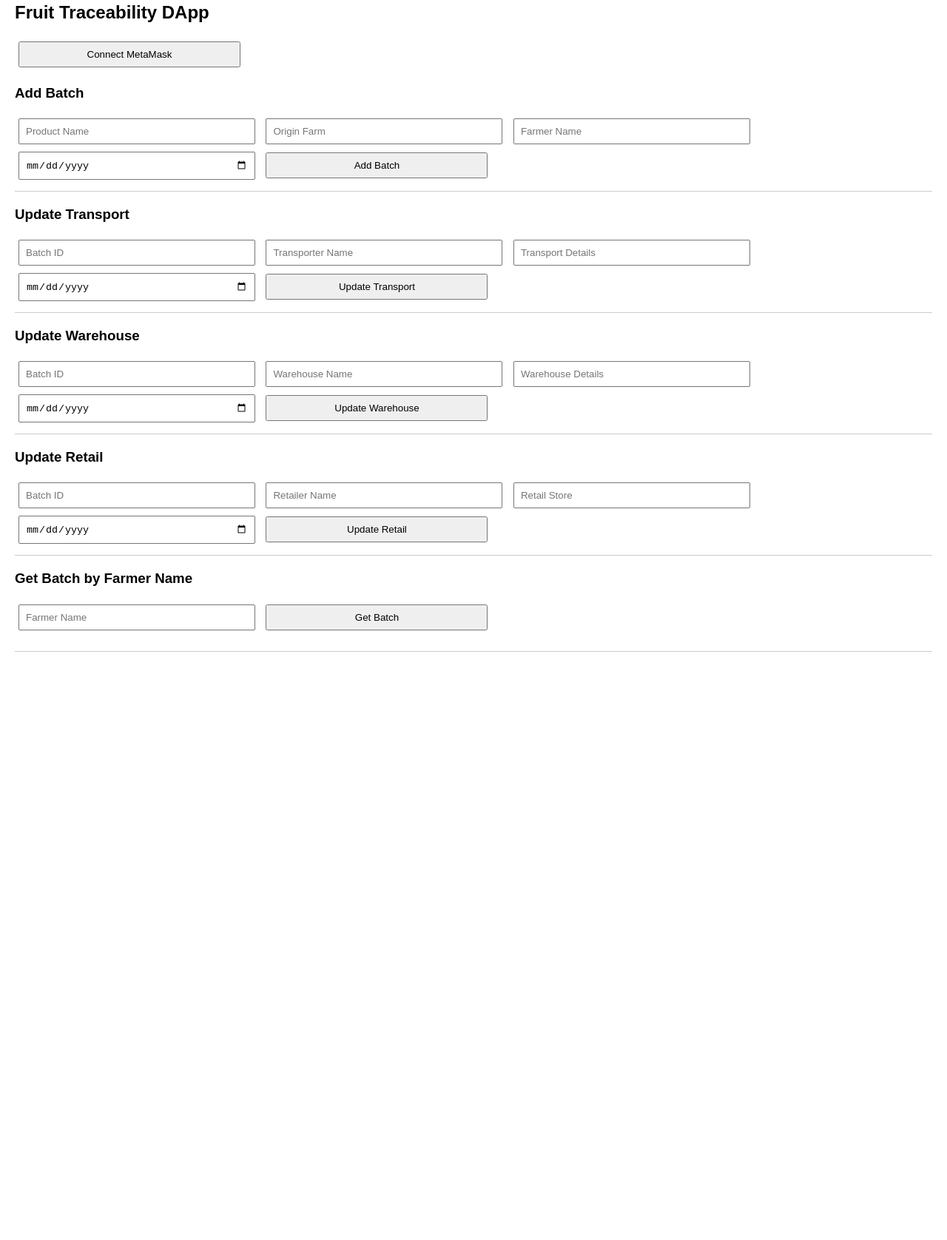
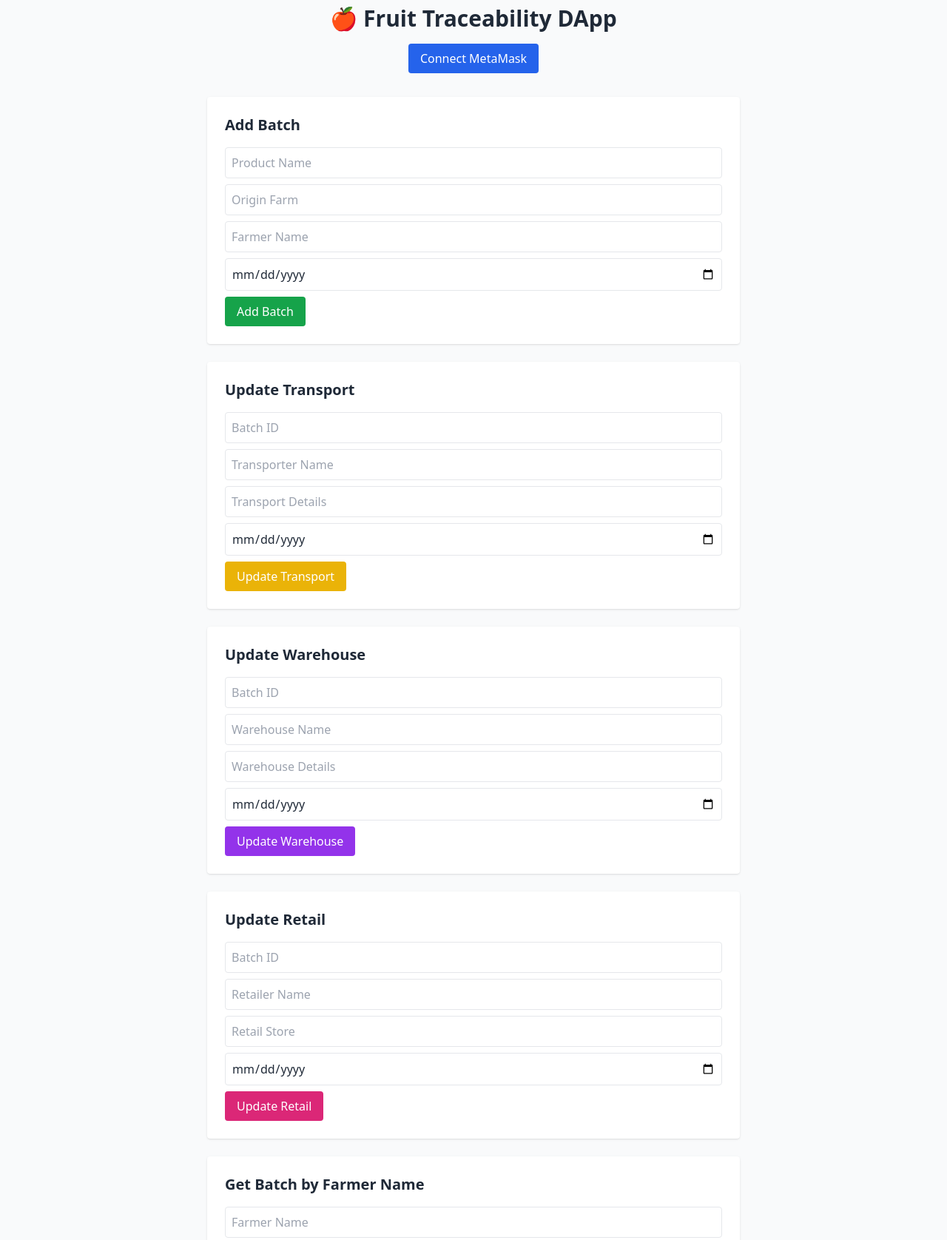
Before and after one commit to shayandanish/Remix-food-traceability, a plain HTML site: page frontend/index.html in a window 1280 px wide. Shown: the part 17-1693 px from the top of the page at 74% size. Before the commit the page ends 918 px from the top, so only its background shows below. Drawn offline with nearby package versions, Linux system fonts and the light colour scheme.

Commit message:
update css to talwind and implement funtion to handle date

```diff
--- a/frontend/index.html
+++ b/frontend/index.html
@@ -1,81 +1,177 @@
 <!DOCTYPE html>
-<html>
+<html lang="en">
   <head>
+    <meta charset="UTF-8" />
+    <meta name="viewport" content="width=device-width, initial-scale=1.0" />
     <title>Fruit Traceability DApp</title>
     <script src="https://cdn.jsdelivr.net/npm/web3@latest/dist/web3.min.js"></script>
-    <style>
-      body {
-        font-family: Arial;
-        margin: 20px;
-      }
+    <script src="https://cdn.tailwindcss.com"></script>
+  </head>
+  <body class="bg-gray-50 text-gray-800 font-sans">
+    <div class="max-w-3xl mx-auto p-6">
+      <h2 class="text-3xl font-bold mb-4 text-center">
+        🍎 Fruit Traceability DApp
+      </h2>
+      <div class="text-center mb-8">
+        <button
+          onclick="connectWallet()"
+          class="bg-blue-600 text-white px-4 py-2 rounded hover:bg-blue-700"
+        >
+          Connect MetaMask
+        </button>
+      </div>
 
-      input,
-      button {
-        margin: 5px;
-        padding: 8px;
-        width: 300px;
-      }
+      <div class="space-y-6">
+        <div class="bg-white p-6 rounded shadow">
+          <h3 class="text-xl font-semibold mb-4">Add Batch</h3>
+          <div class="space-y-2">
+            <input
+              id="productName"
+              placeholder="Product Name"
+              class="w-full p-2 border rounded"
+            />
+            <input
+              id="originFarm"
+              placeholder="Origin Farm"
+              class="w-full p-2 border rounded"
+            />
+            <input
+              id="farmerName"
+              placeholder="Farmer Name"
+              class="w-full p-2 border rounded"
+            />
+            <input
+              id="harvestDate"
+              type="date"
+              class="w-full p-2 border rounded"
+            />
+            <button
+              onclick="addBatch()"
+              class="bg-green-600 text-white px-4 py-2 rounded hover:bg-green-700"
+            >
+              Add Batch
+            </button>
+          </div>
+        </div>
 
-      .section {
-        margin-bottom: 20px;
-        border-bottom: 1px solid #ccc;
-        padding-bottom: 10px;
-      }
+        <div class="bg-white p-6 rounded shadow">
+          <h3 class="text-xl font-semibold mb-4">Update Transport</h3>
+          <div class="space-y-2">
+            <input
+              id="batchIdTransport"
+              placeholder="Batch ID"
+              class="w-full p-2 border rounded"
+            />
+            <input
+              id="transporterName"
+              placeholder="Transporter Name"
+              class="w-full p-2 border rounded"
+            />
+            <input
+              id="transportDetails"
+              placeholder="Transport Details"
+              class="w-full p-2 border rounded"
+            />
+            <input
+              id="transportDate"
+              type="date"
+              class="w-full p-2 border rounded"
+            />
+            <button
+              onclick="updateTransportInfo()"
+              class="bg-yellow-500 text-white px-4 py-2 rounded hover:bg-yellow-600"
+            >
+              Update Transport
+            </button>
+          </div>
+        </div>
 
-      button {
-        cursor: pointer;
-      }
-    </style>
-  </head>
+        <div class="bg-white p-6 rounded shadow">
+          <h3 class="text-xl font-semibold mb-4">Update Warehouse</h3>
+          <div class="space-y-2">
+            <input
+              id="batchIdWarehouse"
+              placeholder="Batch ID"
+              class="w-full p-2 border rounded"
+            />
+            <input
+              id="warehouseName"
+              placeholder="Warehouse Name"
+              class="w-full p-2 border rounded"
+            />
+            <input
+              id="warehouseDetails"
+              placeholder="Warehouse Details"
+              class="w-full p-2 border rounded"
+            />
+            <input
+              id="warehouseDate"
+              type="date"
+              class="w-full p-2 border rounded"
+            />
+            <button
+              onclick="updateWarehouseInfo()"
+              class="bg-purple-600 text-white px-4 py-2 rounded hover:bg-purple-700"
+            >
+              Update Warehouse
+            </button>
+          </div>
+        </div>
 
-  <body>
-    <h2>Fruit Traceability DApp</h2>
+        <div class="bg-white p-6 rounded shadow">
+          <h3 class="text-xl font-semibold mb-4">Update Retail</h3>
+          <div class="space-y-2">
+            <input
+              id="batchIdRetail"
+              placeholder="Batch ID"
+              class="w-full p-2 border rounded"
+            />
+            <input
+              id="retailerName"
+              placeholder="Retailer Name"
+              class="w-full p-2 border rounded"
+            />
+            <input
+              id="retailStore"
+              placeholder="Retail Store"
+              class="w-full p-2 border rounded"
+            />
+            <input
+              id="retailDate"
+              type="date"
+              class="w-full p-2 border rounded"
+            />
+            <button
+              onclick="updateRetailerInfo()"
+              class="bg-pink-600 text-white px-4 py-2 rounded hover:bg-pink-700"
+            >
+              Update Retail
+            </button>
+          </div>
+        </div>
 
-    <button onclick="connectWallet()">Connect MetaMask</button>
-
-    <div class="section">
-      <h3>Add Batch</h3>
-      <input id="productName" placeholder="Product Name" />
-      <input id="originFarm" placeholder="Origin Farm" />
-      <input id="farmerName" placeholder="Farmer Name" />
-      <input id="harvestDate" type="date" />
-      <button onclick="addBatch()">Add Batch</button>
+        <div class="bg-white p-6 rounded shadow">
+          <h3 class="text-xl font-semibold mb-4">Get Batch by Farmer Name</h3>
+          <div class="space-y-2">
+            <input
+              id="farmerNameInput"
+              placeholder="Farmer Name"
+              class="w-full p-2 border rounded"
+            />
+            <button
+              onclick="getBatch()"
+              class="bg-indigo-600 text-white px-4 py-2 rounded hover:bg-indigo-700"
+            >
+              Get Batch
+            </button>
+            <pre
+              id="batchResult"
+              class="bg-gray-100 p-3 rounded text-sm overflow-auto max-h-64"
+            ></pre>
+          </div>
+        </div>
+      </div>
     </div>
-
-    <div class="section">
-      <h3>Update Transport</h3>
-      <input id="batchIdTransport" placeholder="Batch ID" />
-      <input id="transporterName" placeholder="Transporter Name" />
-      <input id="transportDetails" placeholder="Transport Details" />
-      <input id="transportDate" type="date" />
-      <button onclick="updateTransportInfo()">Update Transport</button>
-    </div>
-
-    <div class="section">
-      <h3>Update Warehouse</h3>
-      <input id="batchIdWarehouse" placeholder="Batch ID" />
-      <input id="warehouseName" placeholder="Warehouse Name" />
-      <input id="warehouseDetails" placeholder="Warehouse Details" />
-      <input id="warehouseDate" type="date" />
-      <button onclick="updateWarehouseInfo()">Update Warehouse</button>
-    </div>
-
-    <div class="section">
-      <h3>Update Retail</h3>
-      <input id="batchIdRetail" placeholder="Batch ID" />
-      <input id="retailerName" placeholder="Retailer Name" />
-      <input id="retailStore" placeholder="Retail Store" />
-      <input id="retailDate" type="date" />
-      <button onclick="updateRetailerInfo()">Update Retail</button>
-    </div>
-
-    <div class="section">
-      <h3>Get Batch by Farmer Name</h3>
-      <input id="farmerNameInput" placeholder="Farmer Name" />
-      <button onclick="getBatch()">Get Batch</button>
-      <pre id="batchResult"></pre>
-    </div>
-
     <script>
       let web3;
       let contract;
@@ -562,7 +658,7 @@
 
           for (const batchId of batchIds) {
             const batch = await contract.methods.batches(batchId).call();
-            console.log("Raw batch data:", batch); // <-- Add this
+            // console.log("Raw batch data:", batch);
 
             const formattedBatch = {
               batchId: batch.batchId?.toString(),
@@ -570,30 +666,31 @@
               originFarm: batch.farmer?.originFarm || "",
               farmerName: batch.farmer?.farmerName || "",
               harvestDate: batch.farmer?.harvestDate
-                ? batch.farmer.harvestDate.toString()
+                ? formatDateFromTimestamp(batch.farmer.harvestDate)
                 : "",
 
               transporterName: batch.transport?.transporterName || "",
               transportDetails: batch.transport?.transportDetails || "",
               transportDate: batch.transport?.transportDate
-                ? batch.transport.transportDate.toString()
+                ? formatDateFromTimestamp(batch.transport.transportDate)
                 : "",
 
               warehouseName: batch.warehouse?.warehouseName || "",
               warehouseDetails: batch.warehouse?.warehouseDetails || "",
               warehouseDate: batch.warehouse?.warehouseDate
-                ? batch.warehouse.warehouseDate.toString()
+                ? formatDateFromTimestamp(batch.warehouse.warehouseDate)
                 : "",
 
               retailerName: batch.retailer?.retailerName || "",
               retailStore: batch.retailer?.retailStore || "",
               retailDate: batch.retailer?.retailDate
-                ? batch.retailer.retailDate.toString()
+                ? formatDateFromTimestamp(batch.retailer.retailDate)
                 : "",
 
               currentOwner: batch.currentOwner || "",
               status: batch.status || "",
             };
+
             batchDetails.push(formattedBatch);
           }
 
@@ -607,6 +704,16 @@
             "Error fetching batch: " + err.message;
         }
       }
+
+      function formatDateFromTimestamp(timestamp) {
+        const ts =
+          typeof timestamp === "bigint" ? Number(timestamp) : timestamp;
+        const date = new Date(ts * 1000); // Convert to milliseconds
+        const year = date.getFullYear();
+        const month = String(date.getMonth() + 1).padStart(2, "0");
+        const day = String(date.getDate()).padStart(2, "0");
+        return `${year}-${month}-${day}`;
+      }
     </script>
   </body>
 </html>
```
